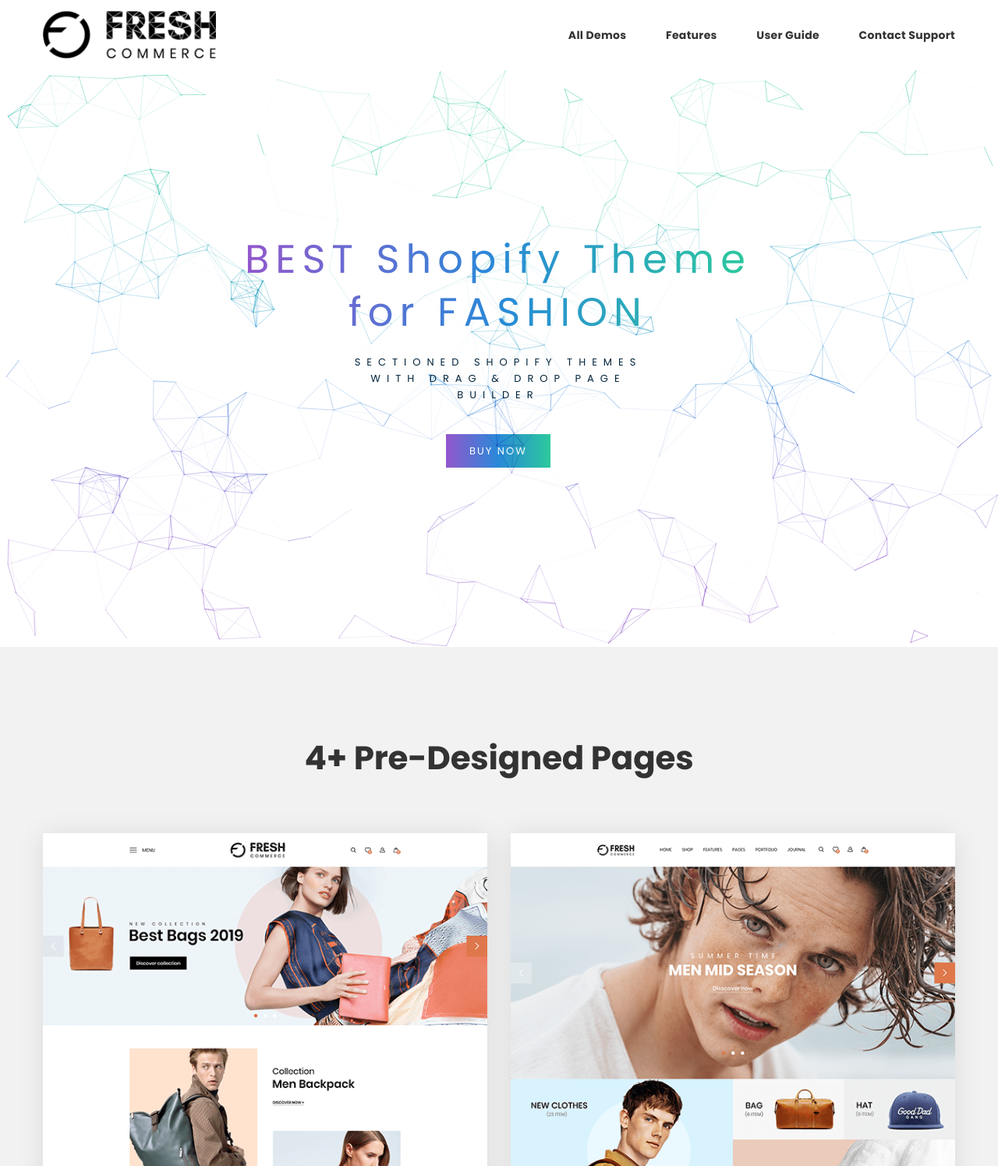
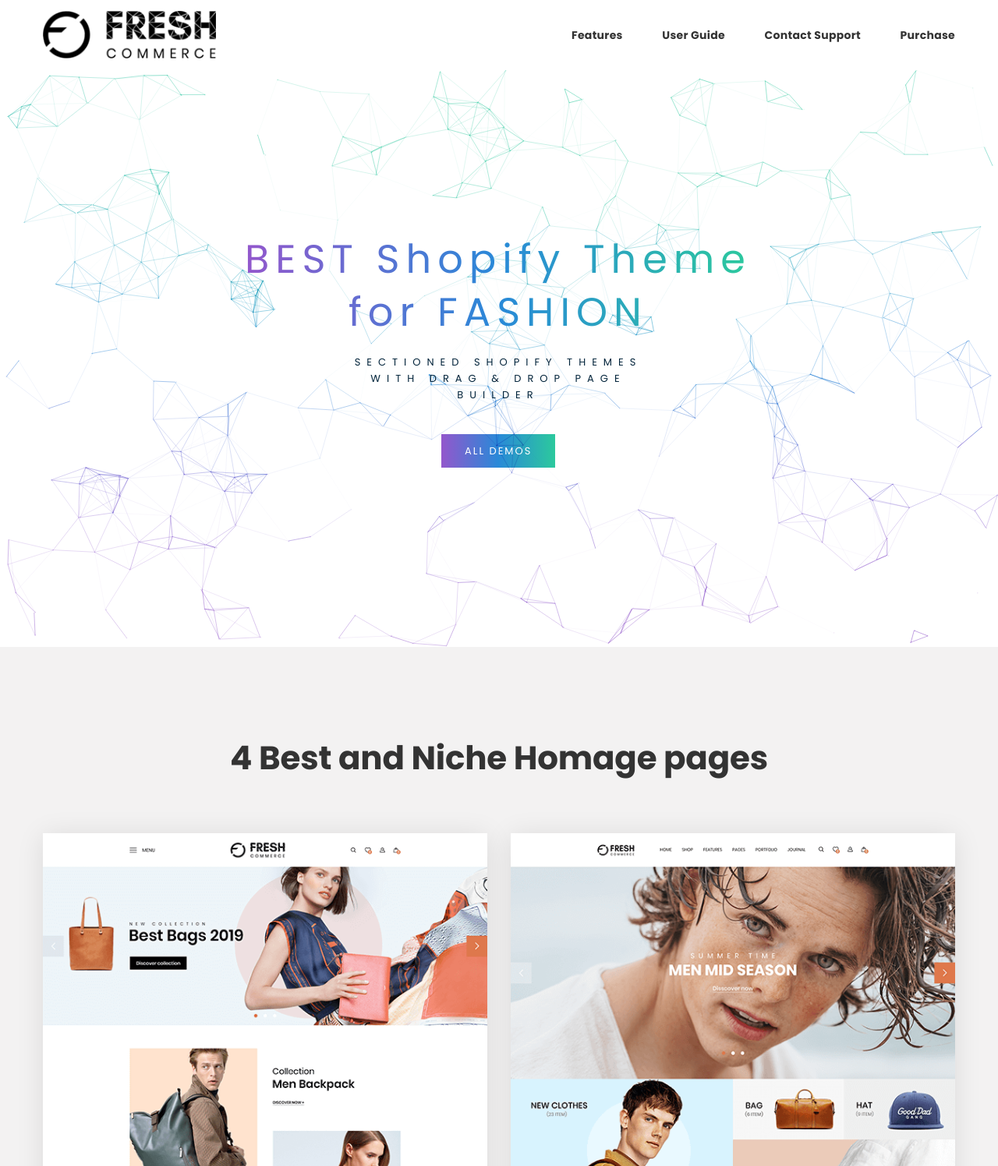
Before and after one commit to themeforshop/freshcom-fashion-demo, a plain HTML site: page index.html in a window 1280 px wide. Shown: the top 1496 px of the page at 78% size. Drawn offline with Linux system fonts and the light colour scheme; files whose address does not match are found by name; a web font is replaced by a local one.

Commit message:
update link

```diff
--- a/index.html
+++ b/index.html
@@ -37,10 +37,10 @@
                     </div>
                     <nav class="one-page-func">
                         <ul>
-                            <li><a href="#home" title="All Demos" data-href-scroll>All Demos</a></li>
 							<li><a href="#features" title="Features" data-href-scroll>Features</a></li>
                             <li><a href="https://themeforshop.github.io/fcfashion-documentation/index.html" title="User Guide" target="_blank">User Guide</a></li>
                             <li><a href="https://kalathemes.kayako.com/" title="Contact Support" target="_blank">Contact Support</a></li>
+                            <li><a href="https://themeforest.net/item/freshcom-fashion-shopify-theme-mobile-optimized-sections-builder/25382137" title="Purchase" target="_blank">Purchase</a></li>
                         </ul>
                     </nav>
                 </div>
@@ -56,10 +56,10 @@
             <div class="rspnsv-mnu blue-bg">
                 <span class="cls-btn"><i class="fa fa-close"></i></span>
                 <ul>
-                    <li><a href="#home" title="Home" data-href-scroll>All Demos</a></li>
 					<li><a href="#features" title="Features" data-href-scroll>Features</a></li>
 					<li><a href="https://themeforshop.github.io/fcfashion-documentation/index.html" title="User Guide" target="_blank">User Guide</a></li>
-					<li><a href="https://kalathemes.kayako.com/" title="Contact Support" target="_blank">Contact Support</a></li>
+                    <li><a href="https://kalathemes.kayako.com/" title="Contact Support" target="_blank">Contact Support</a></li>
+                    <li><a href="https://themeforest.net/item/freshcom-fashion-shopify-theme-mobile-optimized-sections-builder/25382137" title="Purchase" target="_blank">Purchase</a></li>
                 </ul>
             </div>
         </div><!-- Responsive Header -->
@@ -142,7 +142,7 @@
                                     </div>
 
                                     <!-- LAYER NR. 4 -->
-                                    <a class="tp-caption rev-btn  tp-resizeme  blurslider-button" href="https://themeforest.net/item/Freshcom-fashion-shopify-theme-mobile-optimized-sections-builder/25382137" target="_blank"
+                                    <a class="tp-caption rev-btn  tp-resizeme  blurslider-button" href="#home" title="ALL DEMOS" data-href-scroll
                                         id="slide-16-layer-17"
                                         data-x="['center','center','center','center']" data-hoffset="['0','0','0','0']"
                                         data-y="['middle','middle','middle','middle']" data-voffset="['140','140','110','110']"
@@ -160,7 +160,7 @@
                                         data-paddingleft="[35,35,35,35]"
                                         data-blendmode="multiply"
                                         style="z-index: 8; white-space: nowrap; font-size: 15px; line-height: 50px; font-weight: 400; color: rgba(255,255,255,1);font-family:Poppins;background-color:rgba(4,37,60,1);outline:none;box-shadow:none;box-sizing:border-box;-moz-box-sizing:border-box;-webkit-box-sizing:border-box;letter-spacing:3px;cursor:pointer;text-decoration: none;">
-                                        BUY NOW
+                                        ALL DEMOS
                                     </a>
                                 </li>
                             </ul>
@@ -177,7 +177,7 @@
                         <div class="col-md-12 col-sm-12 col-lg-12">
                             <div class="tlt-txt text-center">
                                 <div class="tlt-txt-innr">
-                                    <h2>4+ Pre-Designed Pages</h2>
+                                    <h2>4 Best and Niche Homage pages</h2>
                                 </div>
                             </div>
                             <div class="rmv-ext">
```
